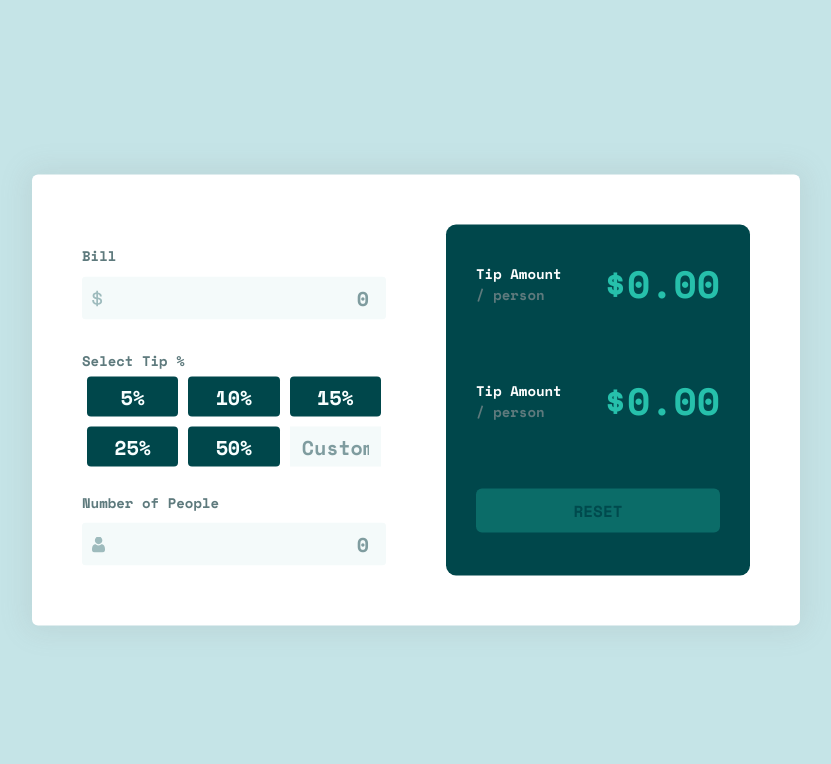
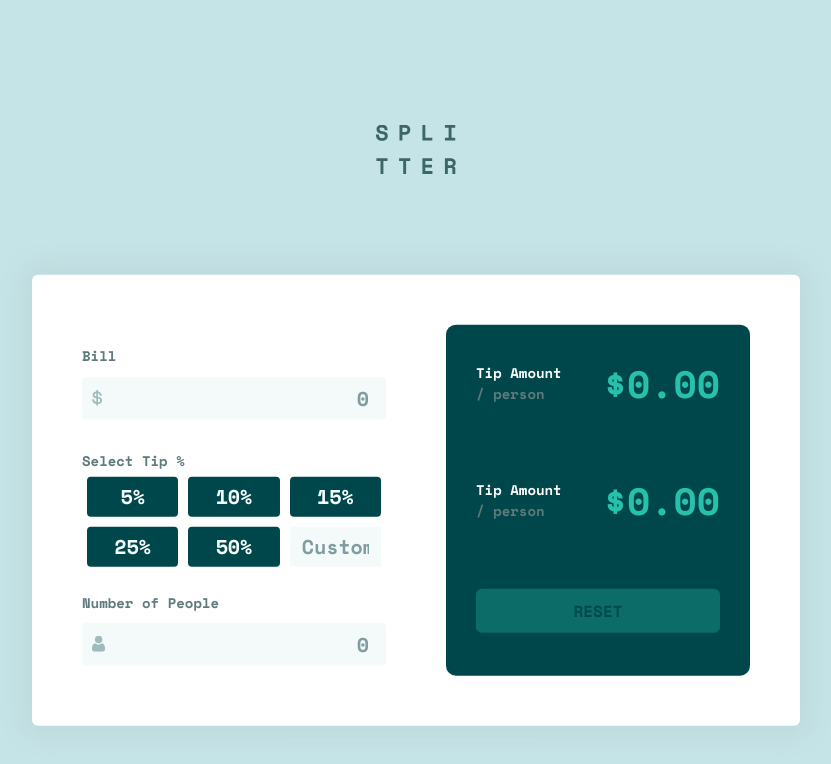
Before and after one commit to Flowko/tip-calculator-app, a Vue app: page / in a window 1280 px wide. Shown: the top 764 px of the page, without its empty margins (224-1055 px from the left). Built offline with nearby package versions, Linux system fonts and the light colour scheme.

Commit message:
design fix

```diff
--- a/src/components/TipCalculator.vue
+++ b/src/components/TipCalculator.vue
@@ -1,6 +1,7 @@
 <template>
   <div class="tipHolder">
     <!-- svg logo here -->
+    <img src="@/assets/images/logo.svg" class="logo" alt="logo" />
     <div class="tipContent">
       <div class="tipSection">
         <!-- Bill Input -->
@@ -43,10 +44,7 @@
         <!-- Number of People Input -->
         <div class="labelError">
           <label class="label"> Number of People </label>
-          <label
-            v-if="!isValid(peopleNumber)"
-            class="label error"
-          >
+          <label v-if="!isValid(peopleNumber)" class="label error">
             Can't be zero
           </label>
         </div>
@@ -70,32 +68,25 @@
         <div class="tipCalculatorSection">
           <div class="tipAmount">
             <div class="tipText">
-              <span class="tipLabel">
-                Tip Amount
-              </span>
-              <span class="tipLabelSecond">
-                / person
-              </span>
+              <span class="tipLabel"> Tip Amount </span>
+              <span class="tipLabelSecond"> / person </span>
             </div>
-            <span class="tipPrice">
-              ${{calculator('tip')}}
-            </span>
+            <span class="tipPrice"> ${{ calculator("tip") }} </span>
           </div>
           <div class="tipAmount">
             <div class="tipText">
-              <span class="tipLabel">
-                Tip Amount
-              </span>
-              <span class="tipLabelSecond">
-                / person
-              </span>
+              <span class="tipLabel"> Tip Amount </span>
+              <span class="tipLabelSecond"> / person </span>
             </div>
-            <span class="tipPrice">
-              ${{calculator('total')}}
-            </span>
+            <span class="tipPrice"> ${{ calculator("total") }} </span>
           </div>
-          <input type="button" value="Reset" :disabled="checkInputs()" class="resetBtn" @click="reset()">
-
+          <input
+            type="button"
+            value="Reset"
+            :disabled="checkInputs()"
+            class="resetBtn"
+            @click="reset()"
+          />
         </div>
       </div>
     </div>
@@ -116,7 +107,7 @@ export default {
       peopleNumber: null,
       min: 0,
       max: 100,
-      tipAmount: null
+      tipAmount: null,
     };
   },
   methods: {
@@ -128,46 +119,49 @@ export default {
       }
     },
     isValid(value) {
-        return (value !== 0);
+      return value !== 0;
     },
-    reset(){
+    reset() {
       this.activeTip = null;
       this.customTip = null;
       this.billInput = null;
       this.peopleNumber = null;
       this.tipAmount = null;
     },
-    checkInputs(){
-      if((this.activeTip || this.customTip ) && this.billInput && this.peopleNumber){
+    checkInputs() {
+      if (
+        (this.activeTip || this.customTip) &&
+        this.billInput &&
+        this.peopleNumber
+      ) {
         return false;
-      }
-      else {
+      } else {
         return true;
       }
     },
-    calculator(type){
+    calculator(type) {
       var amount;
-      if(type == 'tip') {
-        if(!this.checkInputs()){
-          var tipPercentage = parseInt(this.tips[this.activeTip],10);
-          amount = ((this.billInput / this.peopleNumber) * (this.customTip || tipPercentage)) / 100;
+      if (type == "tip") {
+        if (!this.checkInputs()) {
+          var tipPercentage = parseInt(this.tips[this.activeTip], 10);
+          amount =
+            ((this.billInput / this.peopleNumber) *
+              (this.customTip || tipPercentage)) /
+            100;
           this.tipAmount = amount;
+        } else {
+          amount = "0.00";
         }
-        else {
-          amount = '0.00';
-        }
-      }
-      else {
-        if(!this.checkInputs() && this.tipAmount){
-          amount = (this.billInput / this.peopleNumber) + this.tipAmount ;
-        }
-        else {
-          amount = '0.00';
+      } else {
+        if (!this.checkInputs() && this.tipAmount) {
+          amount = this.billInput / this.peopleNumber + this.tipAmount;
+        } else {
+          amount = "0.00";
         }
       }
 
       amount = amount.toString();
-      amount = amount.slice(0, (amount.indexOf("."))+3)
+      amount = amount.slice(0, amount.indexOf(".") + 3);
 
       return amount;
     },
@@ -177,33 +171,41 @@ export default {
 
 <style scoped lang="scss">
 .tipHolder {
-  background-color: #ffffff;
-  border-radius: 6px;
   width: 60%;
   display: flex;
   position: absolute;
   left: 50%;
   top: 50%;
   transform: translate(-50%, -50%);
-  box-shadow: 0px 0px 28px 6px #88888824;
+  flex-direction: column;
 
-  @media (max-width:768px) {
-      width: 100%;
+  .logo {
+    width: 80px;
+    align-self: center;
+    margin: 50px 0 100px 0;
+  }
+
+  @media (max-width: 768px) {
+    width: 100%;
     border-radius: 30px;
     position: unset;
     transform: translate(0);
   }
 
   .tipContent {
+    background-color: #ffffff;
+    box-shadow: 0px 0px 28px 6px #88888824;
+    border-radius: 6px;
     display: flex;
     flex-wrap: wrap;
-    width: 100%;
+    // width: 100%;
     padding: 20px;
 
+
     .tipSection {
-        flex: 1 1 0;
-        padding: 10px;
-        margin: 20px;
+      flex: 1 1 0;
+      padding: 10px;
+      margin: 20px;
     }
   }
 
@@ -299,7 +301,7 @@ export default {
       font-weight: 700;
       font-size: 20px;
 
-      @media (max-width:768px) {
+      @media (max-width: 768px) {
         flex: 40%;
       }
 
@@ -338,13 +340,14 @@ export default {
 
   .tipCalculatorSection {
     height: 100%;
-    background-color: #00474B;
+    background-color: #00474b;
     border-radius: 10px;
     display: flex;
     flex-direction: column;
     font-weight: 700;
 
-    .tipAmount,.resetBtn {
+    .tipAmount,
+    .resetBtn {
       margin: 30px;
     }
 
@@ -365,14 +368,12 @@ export default {
         .tipLabelSecond {
           color: hsl(186, 14%, 43%);
         }
-
       }
 
       .tipPrice {
         color: hsl(172, 67%, 45%);
         font-size: 38px;
       }
-
     }
     .resetBtn {
       background-color: #27c1ad;
```
